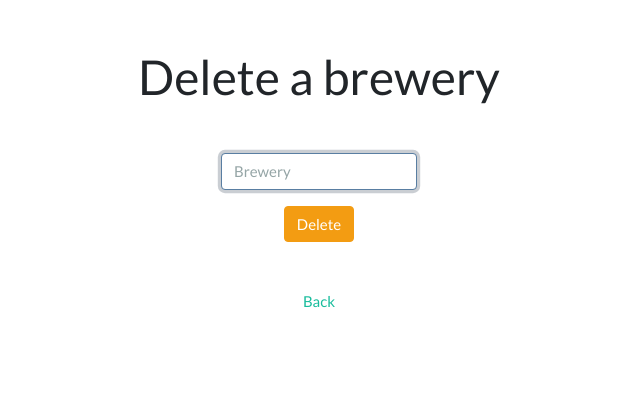
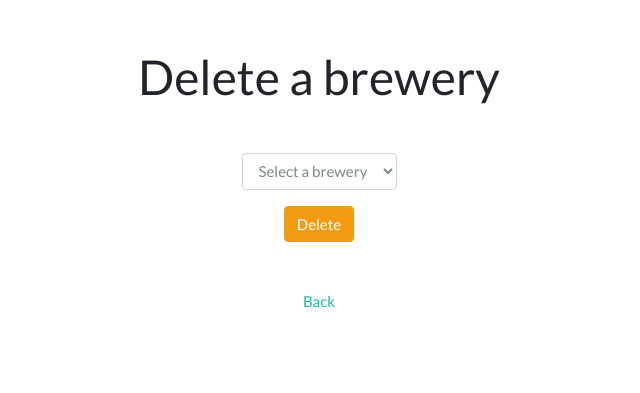
Before and after one commit to ptrkbrn/dollar-slice, a Flask app: page /breweries/delete in a window 1280 px wide. Shown: the part 71-464 px from the top of the page, without its empty margins (321-961 px from the left). Run offline with Flask 2, Linux system fonts and the light colour scheme; the visitor is signed in with stand-in values (Sample User, id 1); a database or web service that is not in the repository returns one stand-in record (values such as "Sample title"); some libraries are stand-ins or nearby versions.

Commit message:
change input type on delete form to select. fix delete ajax redirect. implement confirmation before delete brewery action on main list drop down.

```diff
--- a/app.py
+++ b/app.py
@@ -280,28 +280,9 @@ finally:
     @app.route('/breweries/delete', methods=["GET", "POST"])
     @login_required
     def delete_brewery():
-        """Removes brewery from the database"""
-
-        # Brewery post route
-        if request.method == "POST":
-            brewery = request.form.get("brewery")
-            cursor.execute("SELECT id FROM breweries WHERE name = $$%s$$" % brewery)
-            brewery_id = cursor.fetchone()
-            if brewery_id is None:
-                return "Brewery not found."
-
-            # deletes beers associated with brewery from beers
-
-            cursor.execute("DELETE FROM beers WHERE brewery_id = %i" % brewery_id)
-
-            # deletes brewery from breweries
-            cursor.execute("DELETE FROM breweries WHERE id = %i" % brewery_id)
-            connection.commit()
-            return redirect("/breweries")
-
-        # Brewery get route
-        else:
-            return render_template("delete_brewery.html")
+        cursor.execute("SELECT name FROM breweries ORDER BY name ASC")
+        breweries = cursor.fetchall()
+        return render_template("delete_brewery.html", breweries=breweries)
 
     @app.route("/delete_beer/", methods=["GET", "POST"])
     @login_required
--- a/static/js/script.js
+++ b/static/js/script.js
@@ -75,6 +75,8 @@ $(".add").click(function add(){
 // AJAX request for deleting brewery from list drop down
 $(".delete").click(function deleteBrewery(){
 	let brewery = $(this).closest('tr').prev().children('.brewery').text()
+  let cfm = confirm("Are you sure you want to delete " + brewery + "?")
+  if (cfm == true) {
     $.ajax({
       url: '/breweries/' + brewery,
       type: "DELETE",
@@ -84,12 +86,17 @@ $(".delete").click(function deleteBrewery(){
         window.location.reload()
       }
     })
+  }
 });
 
+// Scripts for deleting via the delete page
+
+// Prevents form submission
 $("#delete-form").submit(function(e){
     return false;
 });
 
+// AJAX delete request
 $( document ).ready(function(){
   $("#delete").click(function deleteBrewery(){
     let brewery = $('#brewery').val()
@@ -100,7 +107,7 @@ $( document ).ready(function(){
       data: { brewery: brewery },
       success: function(){
         alert(brewery + " deleted!")
-        $.get( '/breweries' )
+        window.location.replace('/breweries')
       }
     });
   });
--- a/templates/delete_brewery.html
+++ b/templates/delete_brewery.html
@@ -6,7 +6,12 @@
 	<h1 class="mt-5 mb-5">Delete a brewery</h1>
 	<form class="needs-validation m-5" id="delete-form" novalidate>
 		<div class="form-group">
-			<input class="form-control" type="text" name="brewery" id="brewery" autofocus autocomplete="off" placeholder="Brewery" required>
+			<select class="form-control" type="text" name="brewery" id="brewery" required>
+				<option selected disabled>Select a brewery</option>
+				{% for brewery in breweries %}
+				<option value="{{ brewery[0] }}">{{ brewery[0] }}</option>
+				{% endfor %}
+			</select>
 			<div class="invalid-feedback">
 				Enter a brewery name
 			</div>
```
Also changed, not shown: 2 other files. Lines whose indentation alone changed are shown as unchanged.
